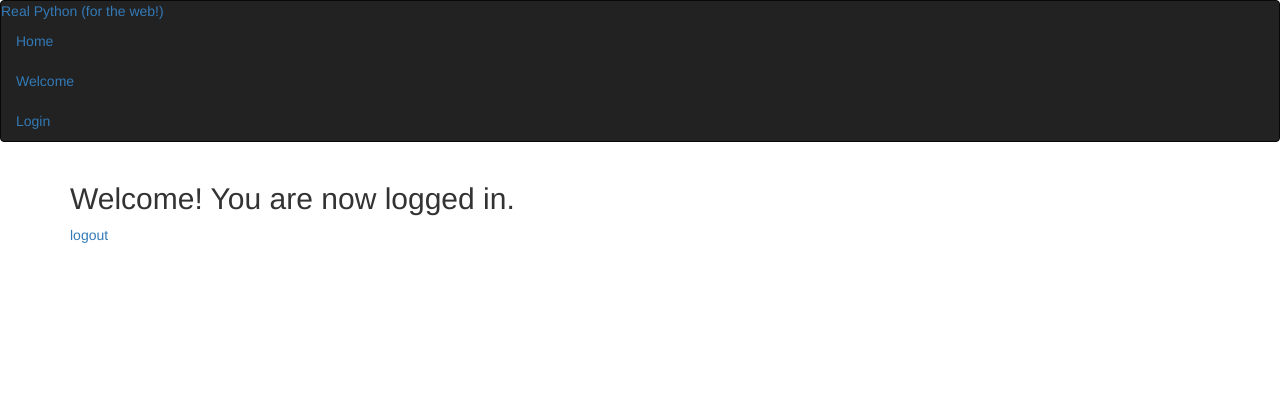
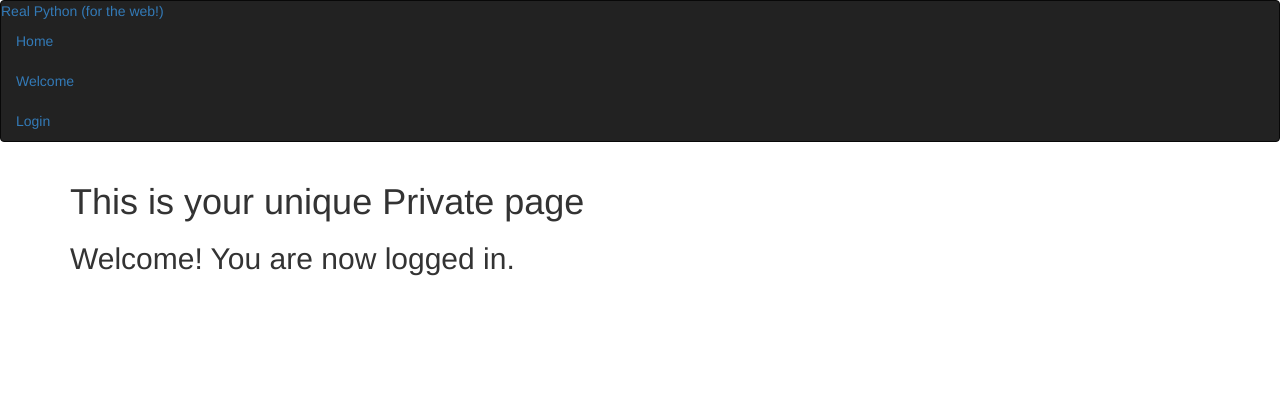
Before and after one commit to dagolinuxoid/flask_intro_app, a Flask app: page /hello in a window 1280 px wide. Shown: the top 402 px of the page. Run offline with Flask 2, Linux system fonts and the light colour scheme; some libraries are stand-ins or nearby versions.

Commit message:
clarify_content_and_remove_redundant_link

```diff
--- a/templates/hello.html
+++ b/templates/hello.html
@@ -1,5 +1,5 @@
 {% extends "template.html" %}
 {% block content %}
+  <h1>This is your unique Private page</h1>
   <h2>Welcome! You are now logged in.</h2>
-  <p><a href="{{ url_for('logout') }}">logout</a></p>
 {% endblock %}
```
